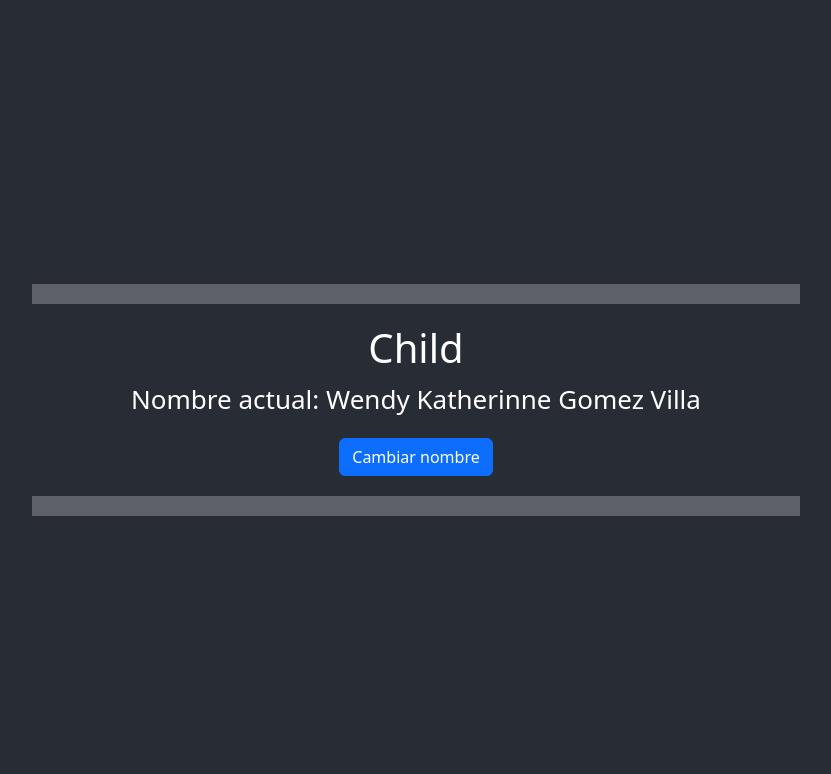
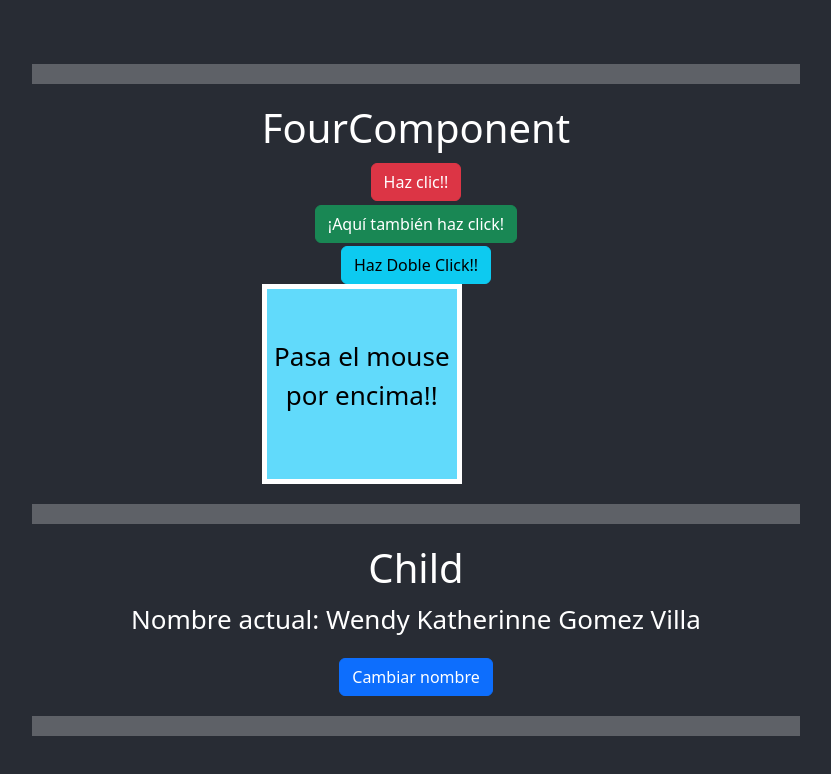
Before and after one commit to inesmariao/b3_practice_components_react, a React (Vite) app: page / in a window 1280 px wide. Shown: the top 774 px of the page, without its empty margins (224-1055 px from the left). Built offline with nearby package versions, Linux system fonts and the light colour scheme.

Commit message:
event handling in FourthComponent

```diff
--- a/src/App.jsx
+++ b/src/App.jsx
@@ -1,6 +1,7 @@
 import { useState } from 'react';
 import './App.css';
 import { Child } from './components/Child';
+import { FourthComponent } from './components/FourthComponent';
 
 function App() {
 
@@ -9,6 +10,8 @@ function App() {
   return (
     <div className="App">
       <header className="App-header">
+        <hr className='white-hr'/>
+        <FourthComponent />
         <hr className='white-hr'/>
         <Child
           name={name}
--- /dev/null
+++ b/src/components/FourthComponent.jsx
@@ -0,0 +1,53 @@
+
+
+export const FourthComponent = () => {
+
+  const handleClicked = (e, name) => {
+    alert("Has hecho click en el botón " + name);
+  }
+
+  const handleDoubleClicked = () => {
+    alert("Has hecho doble click");
+  }
+
+  const handleMouseEnter = (e) => {
+    alert("Has ENTRADO a la caja");
+  }
+
+  const handleMouseLeave = (e) => {
+    alert("Has SALIDO de la caja");
+  }
+
+  return (
+    <div>
+      <h1>FourComponent</h1>
+      {/* Evento Click */}
+      <div>
+        <button
+          className="btn btn-danger"
+          onClick={ () => {
+            alert("Hola, soy un evento click");
+          }}
+        >Haz clic!!
+        </button>
+      </div>
+      <div>
+        <button className="btn btn-success"
+          onClick={ e => handleClicked(e, "Inés") }>
+          ¡Aquí también haz click!
+        </button>
+      </div>
+      <button className="btn btn-info"
+        onDoubleClick={ handleDoubleClicked }
+      >
+        Haz Doble Click!!
+      </button>
+      <div id="box1"
+        onMouseEnter={ e => handleMouseEnter(e)}
+        onMouseLeave={ e => handleMouseLeave(e)}
+      >
+        <p>Pasa el mouse por encima!!</p>
+      </div>
+    </div>
+  )
+}
```
Also changed, not shown: src/components/Child.jsx (+9 -7 lines).
